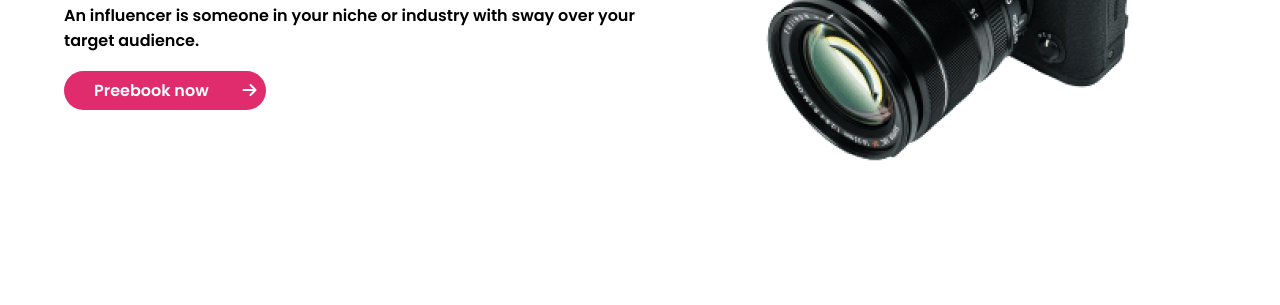
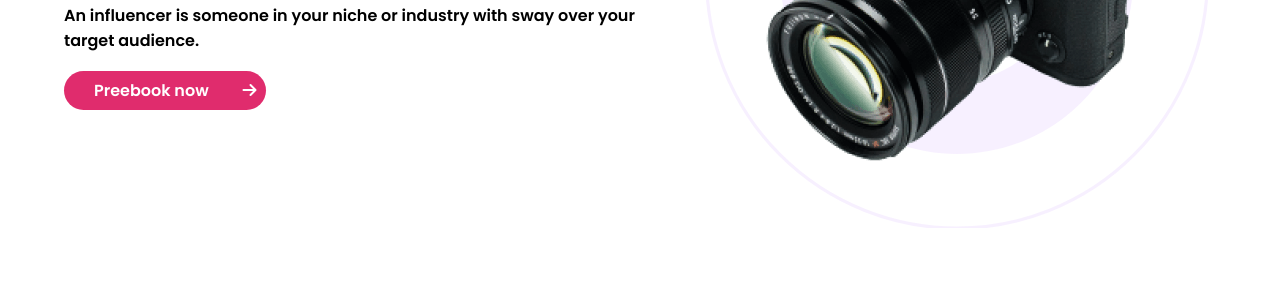
Before and after one commit to mehedy201/Ecommerce_landing_page, a plain HTML site: page index.html in a window 1280 px wide. Shown: the part 393-698 px from the top of the page. Drawn offline with Linux system fonts and the light colour scheme; the site is published under a folder, as on GitHub Pages, so addresses that start at the root find nothing.

Commit message:
fixed background image in css

```diff
--- a/css/style.css
+++ b/css/style.css
@@ -110,7 +110,7 @@ body{
 }
 .hero_image{
     transform: translateY(20px);
-    background-image: url(/image/photos/circle-design.svg);
+    background-image: url(../image/photos/circle-design.svg);
     background-size: 97%;
     background-position: center;
     background-repeat: no-repeat;
```
